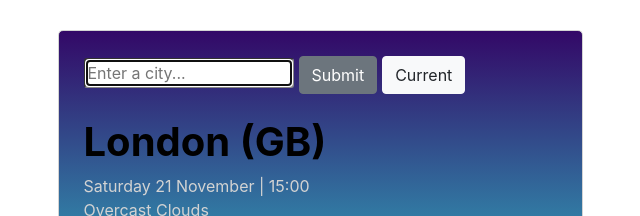
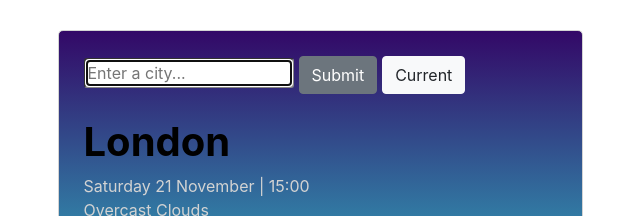
Before and after one commit to kel-source/weather-app-react, a React (Create React App) app: page / in a window 1280 px wide. Shown: the top 216 px of the page, without its empty margins (320-960 px from the left). Built offline with nearby package versions, Linux system fonts and the light colour scheme.

Commit message:
Removed (GB) to test Netlify deployment

```diff
--- a/src/TodayOverview.js
+++ b/src/TodayOverview.js
@@ -3,7 +3,7 @@ import "./TodayOverview.css";
 
 export default function TodayOverview() {
   let overviewData = {
-    location: "London (GB)",
+    location: "London",
     date: "Saturday 21 November",
     time: "15:00",
     description: "Overcast Clouds"
```
Also changed, not shown: 1 other file (tests, documents, lock files or other folders).
